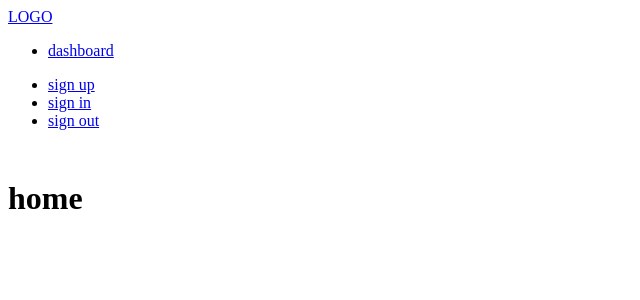
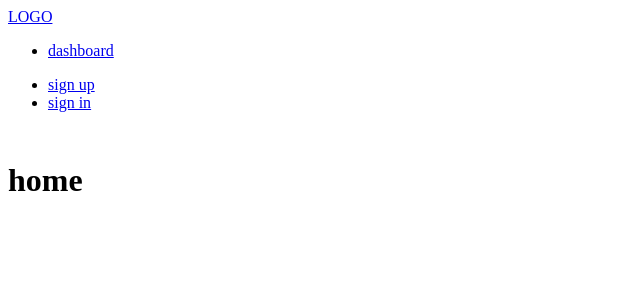
Before and after one commit to bd2187/auth, a React (Create React App) app in the folder client/: page / in a window 1280 px wide. Shown: the top 300 px of the page, without its empty margins (0-640 px from the left). Built offline with nearby package versions, Linux system fonts and the light colour scheme; the HTML template or start-up script is replaced by a standard one.

Commit message:
Replace Header class componenet with functional component. Render signin/signout whenever isAuthenticated is false. Render the signout button whenever the value is true

```diff
--- a/client/src/components/Header.js
+++ b/client/src/components/Header.js
@@ -1,12 +1,7 @@
-import React, { Component } from "react";
+import React from "react";
 import { Link } from "react-router-dom";
 
-class Header extends Component {
-    constructor(props) {
-        super(props);
-    }
-
-    render() {
+const Header = ({ isAuthenticated, signOutUser }) => {
     return (
         <nav className="navbar navbar-expand-lg navbar-dark bg-dark">
             <Link className="navbar-brand" to="/">
@@ -20,7 +15,20 @@ class Header extends Component {
                         </Link>
                     </li>
                 </ul>
+
                 <ul className="nav navbar-nav ml-auto">
+                    {isAuthenticated ? (
+                        <li className="nav-item">
+                            <Link
+                                className="nav-link"
+                                to="/"
+                                onClick={signOutUser}
+                            >
+                                sign out
+                            </Link>
+                        </li>
+                    ) : (
+                        <>
                             <li className="nav-item">
                                 <Link className="nav-link" to="/signup">
                                     sign up
@@ -31,16 +39,12 @@ class Header extends Component {
                                     sign in
                                 </Link>
                             </li>
-                        <li className="nav-item">
-                            <Link className="nav-link" to="/signout">
-                                sign out
-                            </Link>
-                        </li>
+                        </>
+                    )}
                 </ul>
             </div>
         </nav>
     );
-    }
-}
+};
 
 export default Header;
```
Lines whose indentation alone changed are shown as unchanged.
